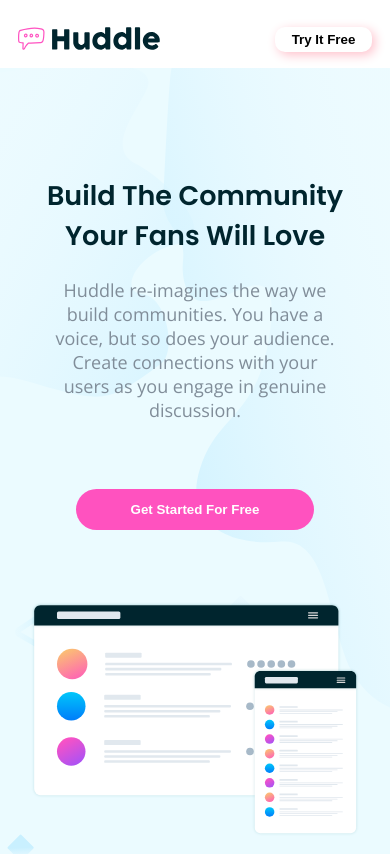
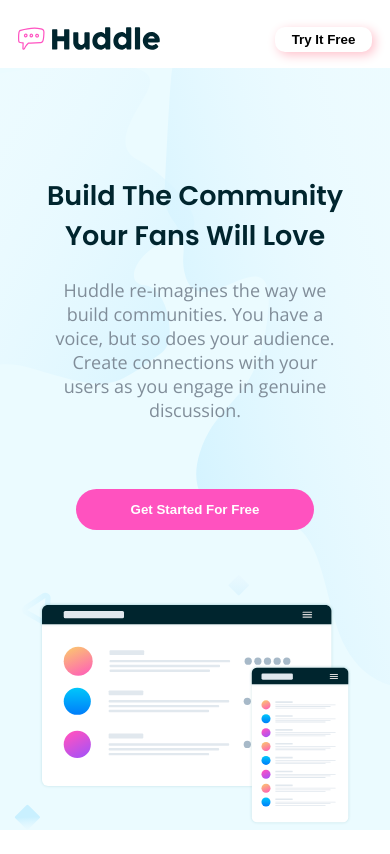
Before and after one commit to Ajwad-sys/Portfolio-Projects, a plain HTML site: page huddle-landing-page-with-alternating-feature-blocks-master/index.html in a window 390 px wide. Shown: the top 854 px of the page. Drawn offline with nearby package versions, Linux system fonts and the light colour scheme.

Commit message:
added index.html

```diff
--- a/huddle-landing-page-with-alternating-feature-blocks-master/design/style.css
+++ b/huddle-landing-page-with-alternating-feature-blocks-master/design/style.css
@@ -1,8 +1,15 @@
 /* Desktop*/
 
-@media screen and (min-width: 481px) and (max-width: 1440px) {
-  html,
-  body {
+.mockup {}
+
+.mockup img {
+  width: 80%;
+  height: auto;
+  max-width: 100%
+}
+
+@media screen and (min-width: 1040px) and (max-width: 1440px) {
+  html, body {
     margin: auto;
     padding: 0;
     font-family: 'Open Sans', sans-serif;
@@ -10,25 +17,22 @@
     font-weight: 400;
     max-width: 1440px;
   }
-  h1,
-  h2,
-  h3,
-  h4,
-  h5,
-  h6 {
+  .mockup img {
+    width: 100%;
+    height: auto;
+    max-width: 100%
+  }
+  h1, h2, h3, h4, h5, h6 {
     font-family: 'Poppins', sans-serif;
     color: hsl(192, 100%, 9%);
   }
-
   header {
     display: flex;
   }
-
   .flexcolumn {
     display: flex;
     flex-direction: column;
   }
-
   .flexrow {
     display: flex;
     justify-content: space-between;
@@ -36,12 +40,10 @@
   .introduction {
     display: flex;
   }
-
   .section {
     display: flex;
     flex-direction: column;
   }
-
   .iButton {
     width: 67%;
     margin: auto;
@@ -53,7 +55,6 @@
     color: white;
     font-weight: 700;
   }
-
   .text {
     margin: auto;
     text-align: center;
@@ -61,7 +62,6 @@
     padding-left: 30px;
     color: hsl(208, 11%, 55%);
   }
-
   header {
     display: flex;
     justify-content: space-between;
@@ -71,7 +71,6 @@
     margin-top: 4em;
     font-size: 27px;
   }
-
   .headerbutton {
     background-color: hsl(193, 100%, 96%);
     border-radius: 10px;
@@ -82,7 +81,6 @@
     font-weight: 700;
     background-color: white;
   }
-
   .introduction {
     display: flex;
     flex-direction: row;
@@ -98,7 +96,6 @@
     background-color: hsl(193, 100%, 96%);
     padding: 10px;
   }
-
   .text {
     margin: auto;
     text-align: center;
@@ -118,7 +115,6 @@
     padding-top: 4em;
     padding-bottom: 25px;
   }
-
   .images {
     display: flex;
     flex-direction: column;
@@ -126,7 +122,6 @@
     box-sizing: border-box;
     margin-bottom: 7em;
   }
-
   .image {
     display: flex;
     flex-direction: row-reverse;
@@ -141,19 +136,16 @@
     width: 70%;
     margin: auto;
   }
-
   .image h1 {
     margin: auto;
     font-size: 28px;
     padding-bottom: 15px;
     padding-top: 35px;
   }
-
   .gap {
     padding-left: 3em;
     padding-right: 3em;
   }
-
   .modal {
     display: flex;
     flex-direction: column;
@@ -165,37 +157,31 @@
     max-width: 30rem;
     background-color: white;
   }
-
-  .modal > button {
+  .modal>button {
     width: 17em;
     margin-top: 2em;
     margin-bottom: 4em;
     padding: 18px;
   }
-
-  .modal > h2 {
+  .modal>h2 {
     font-size: 0.9em;
   }
-
   .whitelogo {
     margin-top: 2em;
     margin-bottom: 1em;
   }
-
   h2 {
     text-align: center;
     font-size: 20px;
     margin-top: 2em;
     color: hsl(192, 100%, 9%);
   }
-
   footer {
     background-color: hsl(192, 100%, 9%);
     display: flex;
     flex-direction: column;
     color: hsl(193, 100%, 96%);
   }
-
   footer ul {
     list-style: none;
   }
@@ -203,7 +189,6 @@
     display: flex;
     flex-direction: column;
   }
-
   .contact li {
     display: flex;
     flex-direction: row;
@@ -211,12 +196,10 @@
     align-items: baseline;
     margin: 0px 0px 30px 0px;
   }
-
   .contact img {
     width: 15px;
     height: 15px;
   }
-
   .contact p {
     margin-top: 0px;
     margin-left: 25px;
@@ -225,23 +208,19 @@
     width: 21em;
     font-size: 18px;
   }
-
   .logo {
     margin-top: 0em;
     margin-bottom: 1em;
     width: 50%;
   }
-
   .information {
     columns: 2;
     padding-left: 0;
     column-gap: 10em;
   }
-
   .information li {
     padding-bottom: 32px;
   }
-
   ion-icon {
     color: white;
     border-radius: 34px;
@@ -249,7 +228,6 @@
     padding: 9px;
     margin-right: 20px;
   }
-
   i {
     border: 1px solid aliceblue;
     border-radius: 34px;
@@ -257,7 +235,6 @@
     vertical-align: middle;
     padding: 10px 12px 10px 12px;
   }
-
   .icons {
     display: flex;
     margin-top: 25px;
@@ -265,46 +242,36 @@
     margin-top: 22px;
     margin-right: 20px;
   }
-
   .copyright {
     justify-content: right;
     display: flex;
     font-size: small;
     padding-bottom: 30px;
   }
-
   button:hover {
     cursor: pointer;
   }
 }
 
 /******* Mobile *******/
-@media screen and (min-width: 360px) and (max-width: 480px) {
-  html,
-  body {
+
+@media screen and (min-width: 360px) and (max-width: 1039px) {
+  html, body {
     margin: auto;
     padding: 0;
     font-family: 'Open Sans', sans-serif;
     font-size: 18px;
     font-weight: 400;
-
     /* max-width: 414px; */
   }
-  h1,
-  h2,
-  h3,
-  h4,
-  h5,
-  h6 {
+  h1, h2, h3, h4, h5, h6 {
     font-family: 'Poppins', sans-serif;
     color: hsl(192, 100%, 9%);
   }
-
   /* main {
     max-width: 414px;
     padding: 0;
   } */
-
   header {
     display: flex;
     justify-content: space-between;
@@ -318,7 +285,6 @@
     max-width: 40%;
     width: 33%;
   }
-
   .headerbutton {
     background-color: hsl(193, 100%, 96%);
     border-radius: 10px;
@@ -329,7 +295,6 @@
     font-weight: 700;
     background-color: white;
   }
-
   .introduction {
     background-color: hsl(193, 100%, 96%);
     display: flex;
@@ -353,7 +318,6 @@
     color: white;
     font-weight: 700;
   }
-
   .text {
     margin: auto;
     text-align: center;
@@ -362,18 +326,8 @@
     color: hsl(208, 11%, 55%);
   }
   .picture {
-    width: 100%;
-    max-width: 100%;
-    height: auto;
-    margin: auto;
-    width: 84%;
-    max-width: 100%;
-    height: auto;
-    margin: auto;
     padding-top: 4em;
-    padding-bottom: 25px;
   }
-
   .images {
     display: flex;
     flex-direction: column;
@@ -381,7 +335,6 @@
     box-sizing: border-box;
     margin-bottom: 7em;
   }
-
   .image {
     display: flex;
     flex-direction: column;
@@ -396,7 +349,6 @@
     width: 70%;
     margin: auto;
   }
-
   .image h1 {
     margin: auto;
     font-size: 28px;
@@ -404,12 +356,10 @@
     padding-top: 35px;
     text-align: center;
   }
-
   .gap {
     padding-left: 1em;
     padding-right: 1em;
   }
-
   .modal {
     display: flex;
     flex-direction: column;
@@ -420,37 +370,31 @@
     margin-right: 1em;
     background-color: white;
   }
-
-  .modal > button {
+  .modal>button {
     width: 17em;
     margin-top: 2em;
     margin-bottom: 4em;
     padding: 18px;
   }
-
-  .modal > h2 {
+  .modal>h2 {
     font-size: 0.9em;
   }
-
   .whitelogo {
     margin-top: 2em;
     margin-bottom: 1em;
   }
-
   h2 {
     text-align: center;
     font-size: 20px;
     margin-top: 2em;
     color: hsl(192, 100%, 9%);
   }
-
   footer {
     background-color: hsl(192, 100%, 9%);
     display: flex;
     flex-direction: column;
     color: hsl(193, 100%, 96%);
   }
-
   footer ul {
     list-style: none;
   }
@@ -458,7 +402,6 @@
     display: flex;
     flex-direction: column;
   }
-
   .contact li {
     display: flex;
     flex-direction: row;
@@ -467,30 +410,23 @@
     align-items: flex-start;
     margin: 0px 0px 30px 0px;
   }
-
   .contact img {
     width: 25px;
     height: 25px;
   }
-
   .contact p {
     margin-top: 0px;
     margin-left: 40px;
   }
-
   .logo {
     margin-top: 0em;
     margin-bottom: 1em;
     width: 50%;
   }
-
-  .information {
-  }
-
+  .information {}
   .information li {
     margin: 20px 0px;
   }
-
   ion-icon {
     color: white;
     border-radius: 34px;
@@ -498,7 +434,6 @@
     padding: 9px;
     margin-right: 20px;
   }
-
   i {
     border: 1px solid aliceblue;
     border-radius: 34px;
@@ -506,18 +441,15 @@
     vertical-align: middle;
     padding: 10px 12px 10px 12px;
   }
-
   .icons {
     display: flex;
     justify-content: center;
   }
-
   footer p {
     justify-content: center;
     display: flex;
     font-size: small;
   }
-
   button:hover {
     cursor: pointer;
   }
--- a/huddle-landing-page-with-alternating-feature-blocks-master/index.html
+++ b/huddle-landing-page-with-alternating-feature-blocks-master/index.html
@@ -64,7 +64,12 @@
               Get Started For Free
             </button>
           </div>
-          <img src="/images/illustration-mockups.svg" alt="illustration" class="picture">
+          <div class="mockup">
+
+            <img src="/images/illustration-mockups.svg" alt="illustration" class="picture">
+
+          </div>
+
         </div>
       </div>
 
```
Also changed, not shown: index.html (added, +15 -0 lines).
